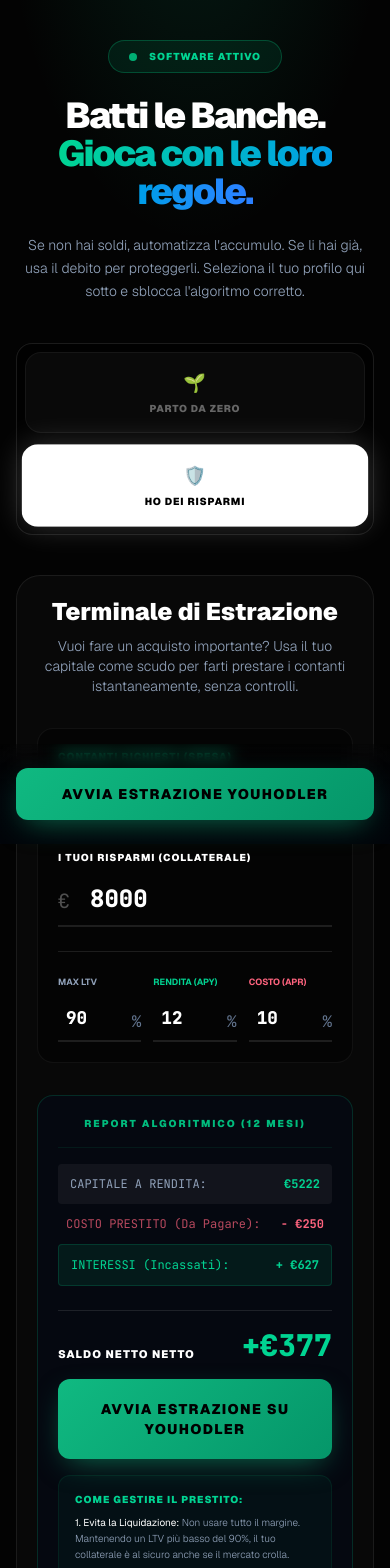
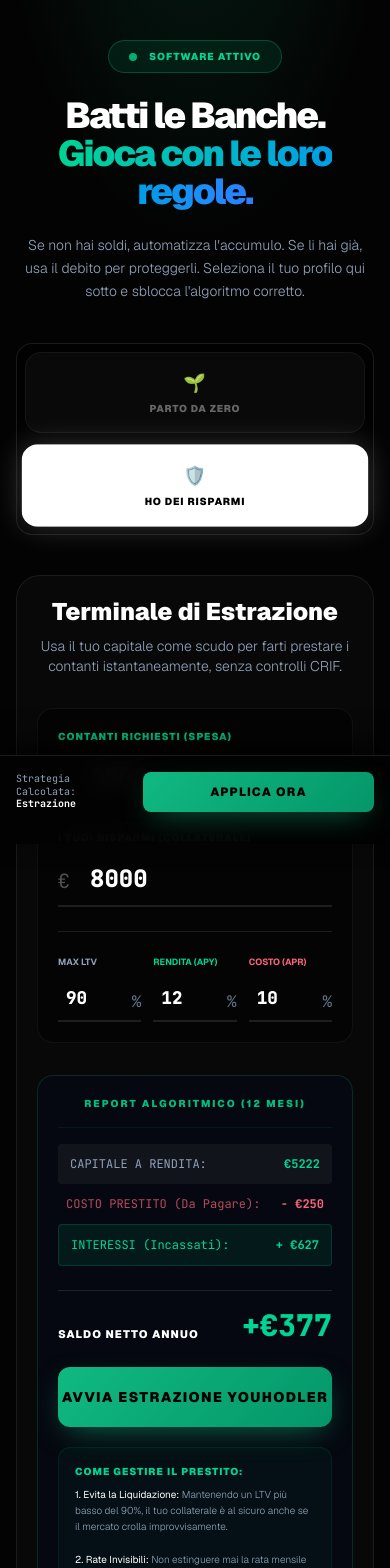
Before and after one commit to gabrielecrestini/financepartner, a Next.js app: page / in a window 390 px wide. Shown: the top 1568 px of the page. Built offline with nearby package versions, Linux system fonts and the light colour scheme.

Commit message:
Lancio Ecosistema Definitivo V5: Bivio Psicologico, Database Locale e CPA Master

```diff
--- a/app/page.tsx
+++ b/app/page.tsx
@@ -41,7 +41,6 @@
       setAprYouHodler(parsed.aprYouHodler || 10.0);
       setActiveTab(parsed.activeTab || 'wealthy');
     }
-    document.documentElement.style.scrollBehavior = 'smooth';
   }, []);
 
   // Salvataggio Automatico
@@ -87,13 +86,14 @@
   if (!isMounted) return null;
 
   return (
-    <main className="min-h-screen bg-[#030303] text-slate-300 font-sans selection:bg-emerald-500/30 overflow-x-hidden pb-32 sm:pb-24 relative">
+    <main className="min-h-screen bg-[#030303] text-slate-300 font-sans selection:bg-emerald-500/30 overflow-x-hidden pb-40 relative">
 
-      {/* STILI AGGIORNATI PER MOBILE & Z-INDEX */}
+      {/* CSS AGGIORNATO E BLINDATO */}
       <style dangerouslySetInnerHTML={{__html: `
         @import url('https://fonts.googleapis.com/css2?family=Inter:wght@400;600;800;900&family=JetBrains+Mono:wght@400;700;800&display=swap');
         body { font-family: 'Inter', sans-serif; background: #030303; }
         .font-mono { font-family: 'JetBrains Mono', monospace; }
+        html { scroll-behavior: smooth; }
 
         .hero-bg { position: absolute; top: -10%; left: 50%; transform: translateX(-50%); width: 120vw; height: 60vh; background: radial-gradient(ellipse at top, rgba(16, 185, 129, 0.15) 0%, transparent 60%); pointer-events: none; z-index: 0; }
 
@@ -105,11 +105,11 @@
         .input-small { font-size: 1.1rem; padding-left: 0.5rem; }
         input[type=number]::-webkit-inner-spin-button, input[type=number]::-webkit-outer-spin-button { -webkit-appearance: none; margin: 0; }
 
-        /* Bottoni blindati per Z-index */
-        .btn-green { position: relative; z-index: 40; display: inline-flex; justify-content: center; align-items: center; background: linear-gradient(135deg, #10B981 0%, #059669 100%); color: #000; font-weight: 900; text-transform: uppercase; letter-spacing: 0.1em; transition: all 0.2s ease; box-shadow: 0 10px 30px -10px rgba(16, 185, 129, 0.6); border: none; cursor: pointer; text-align: center; }
+        /* Bottoni In-Line SEMPRE visibili */
+        .btn-green { position: relative; z-index: 40; display: flex; justify-content: center; align-items: center; background: linear-gradient(135deg, #10B981 0%, #059669 100%); color: #000; font-weight: 900; text-transform: uppercase; letter-spacing: 0.1em; transition: all 0.2s ease; box-shadow: 0 10px 30px -10px rgba(16, 185, 129, 0.6); border: none; cursor: pointer; text-align: center; }
         .btn-green:hover { transform: translateY(-3px); box-shadow: 0 15px 40px -10px rgba(16, 185, 129, 0.8); }
 
-        .btn-blue { position: relative; z-index: 40; display: inline-flex; justify-content: center; align-items: center; background: linear-gradient(135deg, #3B82F6 0%, #1D4ED8 100%); color: #fff; font-weight: 900; text-transform: uppercase; letter-spacing: 0.1em; transition: all 0.2s ease; box-shadow: 0 10px 30px -10px rgba(59, 130, 246, 0.6); border: none; cursor: pointer; text-align: center; }
+        .btn-blue { position: relative; z-index: 40; display: flex; justify-content: center; align-items: center; background: linear-gradient(135deg, #3B82F6 0%, #1D4ED8 100%); color: #fff; font-weight: 900; text-transform: uppercase; letter-spacing: 0.1em; transition: all 0.2s ease; box-shadow: 0 10px 30px -10px rgba(59, 130, 246, 0.6); border: none; cursor: pointer; text-align: center; }
         .btn-blue:hover { transform: translateY(-3px); box-shadow: 0 15px 40px -10px rgba(59, 130, 246, 0.8); }
 
         .select-pro { background: rgba(0,0,0,0.5); border: 1px solid rgba(255,255,255,0.1); color: #fff; border-radius: 0.5rem; padding: 0.5rem; font-size: 0.8rem; outline: none; }
@@ -117,13 +117,12 @@
         .tab-btn { flex: 1; padding: 1rem; border-radius: 1rem; font-weight: 900; text-transform: uppercase; letter-spacing: 0.05em; transition: all 0.3s cubic-bezier(0.4, 0, 0.2, 1); cursor: pointer; border: 1px solid transparent; }
         .tab-active { background: #fff; color: #000; box-shadow: 0 0 30px rgba(255,255,255,0.2); transform: scale(1.02); z-index: 10; }
         .tab-inactive { background: rgba(255,255,255,0.03); color: #666; border-color: rgba(255,255,255,0.05); }
-        .tab-inactive:hover { background: rgba(255,255,255,0.08); color: #fff; }
       `}} />
 
       <div className="hero-bg"></div>
 
       {/* ========================================================================= */}
-      {/* 1. HOOK INIZIALE */}
+      {/* HOOK INIZIALE */}
       {/* ========================================================================= */}
       <section className="relative z-10 w-full px-4 pt-10 sm:pt-16 pb-10 max-w-[1000px] mx-auto text-center">
         <div className="inline-flex items-center gap-2 px-5 py-2 rounded-full border border-emerald-500/30 text-emerald-400 text-[10px] sm:text-xs font-black uppercase tracking-widest mb-6 bg-emerald-500/10">
@@ -221,16 +220,17 @@
                     </div>
 
                     <div className="mt-6 text-center pt-6 border-t border-white/10 relative z-40">
-                      {/* TASTO SEMPRE CLICCABILE */}
-                      <a href={LINK_ETORO} target="_blank" rel="noopener noreferrer" className="btn-blue hidden sm:flex w-full py-5 rounded-xl text-sm mb-4">
+
+                      {/* TASTO CPA - ORA SEMPRE VISIBILE IN-LINE SU TUTTI I DISPOSITIVI */}
+                      <a href={LINK_ETORO} target="_blank" rel="noopener noreferrer" className="btn-blue w-full py-5 rounded-xl text-sm mb-5 shadow-[0_0_30px_rgba(59,130,246,0.3)]">
                         Attiva Accumulo su eToro
                       </a>
 
                       <div className="text-left bg-blue-500/5 p-4 rounded-xl border border-blue-500/10">
                         <h4 className="text-[10px] font-black text-blue-400 uppercase tracking-widest mb-2">Come massimizzare:</h4>
                         <p className="text-[10px] sm:text-[11px] text-slate-400 font-light leading-relaxed">
-                          <strong className="text-white">1. Il segreto del DCA:</strong> Imposta un deposito settimanale o mensile. Acquistando sia quando il mercato sale che quando crolla, abbatti il rischio.<br/><br/>
-                          <strong className="text-white">2. Usa il CopyTrading:</strong> Cerca un investitore d'élite e clicca "Copia". Il tuo portafoglio replicherà in automatico le sue mosse.
+                          <strong className="text-white">1. Il segreto del DCA:</strong> Imposta un deposito ricorrente. Acquistando sia quando il mercato sale che quando crolla, abbatti il rischio.<br/><br/>
+                          <strong className="text-white">2. Usa il CopyTrading:</strong> Cerca un investitore d'élite e clicca "Copia". Il tuo conto replicherà in automatico le sue mosse.
                         </p>
                       </div>
                     </div>
@@ -251,7 +251,7 @@
             <div className="glass-box p-5 sm:p-10 border-t-4 border-t-emerald-500">
               <div className="mb-8 text-center lg:text-left">
                 <h2 className="text-2xl sm:text-3xl font-black text-white mb-2">Terminale di Estrazione</h2>
-                <p className="text-sm text-slate-400 font-light">Vuoi fare un acquisto importante? Usa il tuo capitale come scudo per farti prestare i contanti istantaneamente, senza controlli.</p>
+                <p className="text-sm text-slate-400 font-light">Usa il tuo capitale come scudo per farti prestare i contanti istantaneamente, senza controlli CRIF.</p>
               </div>
 
               <div className="grid grid-cols-1 lg:grid-cols-12 gap-8 lg:gap-10">
@@ -304,7 +304,6 @@
                 <div className="lg:col-span-5 relative z-20">
                   <div className="bg-[#050810] border border-emerald-500/20 rounded-2xl p-5 sm:p-8 h-full flex flex-col justify-between relative overflow-hidden">
 
-                    {/* CONTAINER DATI (L'Overlay si applica solo qui) */}
                     <div className="relative flex-1">
                       {!isLombardFattibile && (
                         <div className="absolute inset-0 bg-black/95 backdrop-blur-md z-30 flex flex-col items-center justify-center p-4 text-center rounded-xl border border-rose-500/30">
@@ -331,7 +330,7 @@
 
                       <div className="mt-6 pt-4 border-t border-white/10 mb-4">
                         <div className="flex justify-between items-end text-left">
-                          <span className="font-black text-white text-[11px] uppercase tracking-widest">Saldo Netto Netto</span>
+                          <span className="font-black text-white text-[11px] uppercase tracking-widest">Saldo Netto Annuo</span>
                           <span className={`font-mono font-black text-3xl sm:text-4xl ${deltaNettoYouHodler >= 0 ? 'text-emerald-400' : 'text-rose-400'}`}>
                             {(deltaNettoYouHodler > 0 ? "+" : "") + "€" + deltaNettoYouHodler.toFixed(0)}
                           </span>
@@ -339,21 +338,21 @@
                       </div>
                     </div>
 
-                    {/* ZONA INFERIORE: BOTTONE (Sempre fuori dall'overlay) */}
-                    <div className="relative z-40">
+                    <div className="relative z-40 mt-2">
+                      {/* TASTO CPA - ORA SEMPRE VISIBILE IN-LINE SU TUTTI I DISPOSITIVI */}
                       <a
                         href={isLombardFattibile && deltaNettoYouHodler >= 0 ? LINK_YOUHODLER : "#"}
                         target={isLombardFattibile && deltaNettoYouHodler >= 0 ? "_blank" : "_self"}
-                        className={`btn-green hidden sm:flex w-full py-5 rounded-xl text-sm mb-4 ${(!isLombardFattibile || deltaNettoYouHodler < 0) && 'opacity-50 grayscale cursor-not-allowed'}`}
+                        className={`btn-green w-full py-5 rounded-xl text-sm mb-5 shadow-[0_0_30px_rgba(16,185,129,0.3)] ${(!isLombardFattibile || deltaNettoYouHodler < 0) && 'opacity-40 grayscale cursor-not-allowed'}`}
                       >
-                        Avvia Estrazione su YouHodler
+                        Avvia Estrazione YouHodler
                       </a>
 
                       <div className="text-left bg-emerald-500/5 p-4 rounded-xl border border-emerald-500/10">
                         <h4 className="text-[10px] font-black text-emerald-400 uppercase tracking-widest mb-2">Come gestire il prestito:</h4>
                         <p className="text-[10px] sm:text-[11px] text-slate-400 font-light leading-relaxed">
-                          <strong className="text-white">1. Evita la Liquidazione:</strong> Non usare tutto il margine. Mantenendo un LTV più basso del 90%, il tuo collaterale è al sicuro anche se il mercato crolla.<br/><br/>
-                          <strong className="text-white">2. Rate Invisibili:</strong> Non pagare la rata mensile con i tuoi soldi! Lascia che la rendita del 12% copra il prestito in background.
+                          <strong className="text-white">1. Evita la Liquidazione:</strong> Mantenendo un LTV più basso del 90%, il tuo collaterale è al sicuro anche se il mercato crolla improvvisamente.<br/><br/>
+                          <strong className="text-white">2. Rate Invisibili:</strong> Non estinguere mai la rata mensile con i tuoi soldi dal conto corrente! Lascia che la rendita del collaterale copra il prestito in automatico al posto tuo.
                         </p>
                       </div>
                     </div>
@@ -367,21 +366,25 @@
       )}
 
       {/* ========================================================================= */}
-      {/* STICKY MOBILE CTA BAR (LA MAGIA PER TELEFONO) */}
+      {/* BARRA STICKY EXTRA PER SICUREZZA (OPZIONALE MA EFFICACE) */}
       {/* ========================================================================= */}
-      <div className="fixed bottom-0 left-0 w-full px-4 pt-6 pb-6 bg-gradient-to-t from-[#02050A] via-[#02050A]/95 to-transparent z-[100] md:hidden flex justify-center backdrop-blur-sm pointer-events-none">
-        <div className="w-full max-w-md pointer-events-auto">
+      <div className="fixed bottom-0 left-0 w-full p-4 bg-[#030303]/95 border-t border-white/10 z-[9999] md:hidden shadow-[0_-10px_30px_rgba(0,0,0,0.8)] pb-8 backdrop-blur-md">
+        <div className="w-full max-w-md mx-auto flex gap-3 items-center justify-between">
+          <div className="text-[10px] text-slate-400 font-mono leading-tight">
+            Strategia Calcolata: <br/>
+            <span className="text-white font-bold">{activeTab === 'starter' ? 'Accumulo' : 'Estrazione'}</span>
+          </div>
           {activeTab === 'starter' ? (
-            <a href={LINK_ETORO} target="_blank" rel="noopener noreferrer" className="btn-blue w-full py-4 rounded-xl text-sm flex">
-              Attiva Accumulo su eToro
+            <a href={LINK_ETORO} target="_blank" rel="noopener noreferrer" className="btn-blue px-6 py-3 rounded-lg text-xs w-2/3">
+              Applica Ora
             </a>
           ) : (
             <a
               href={isLombardFattibile && deltaNettoYouHodler >= 0 ? LINK_YOUHODLER : "#"}
               target={isLombardFattibile && deltaNettoYouHodler >= 0 ? "_blank" : "_self"}
-              className={`btn-green w-full py-4 rounded-xl text-sm flex ${(!isLombardFattibile || deltaNettoYouHodler < 0) && 'opacity-40 grayscale cursor-not-allowed'}`}
+              className={`btn-green px-6 py-3 rounded-lg text-xs w-2/3 ${(!isLombardFattibile || deltaNettoYouHodler < 0) && 'opacity-40 grayscale cursor-not-allowed'}`}
             >
-              Avvia Estrazione YouHodler
+              Applica Ora
             </a>
           )}
         </div>
```
